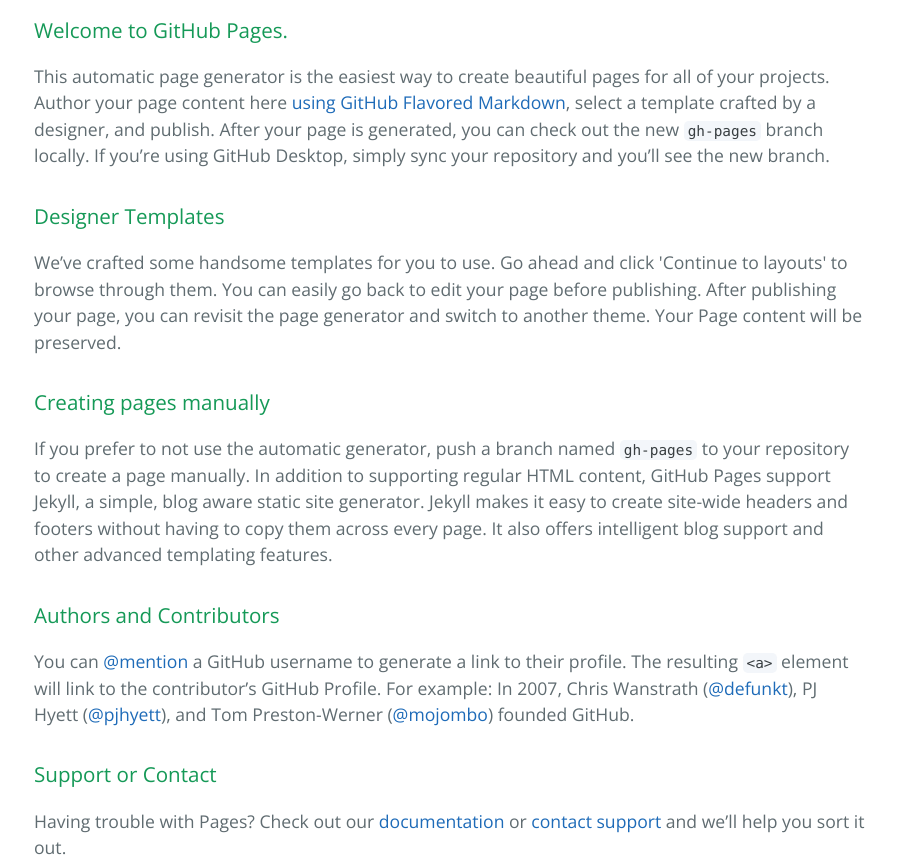
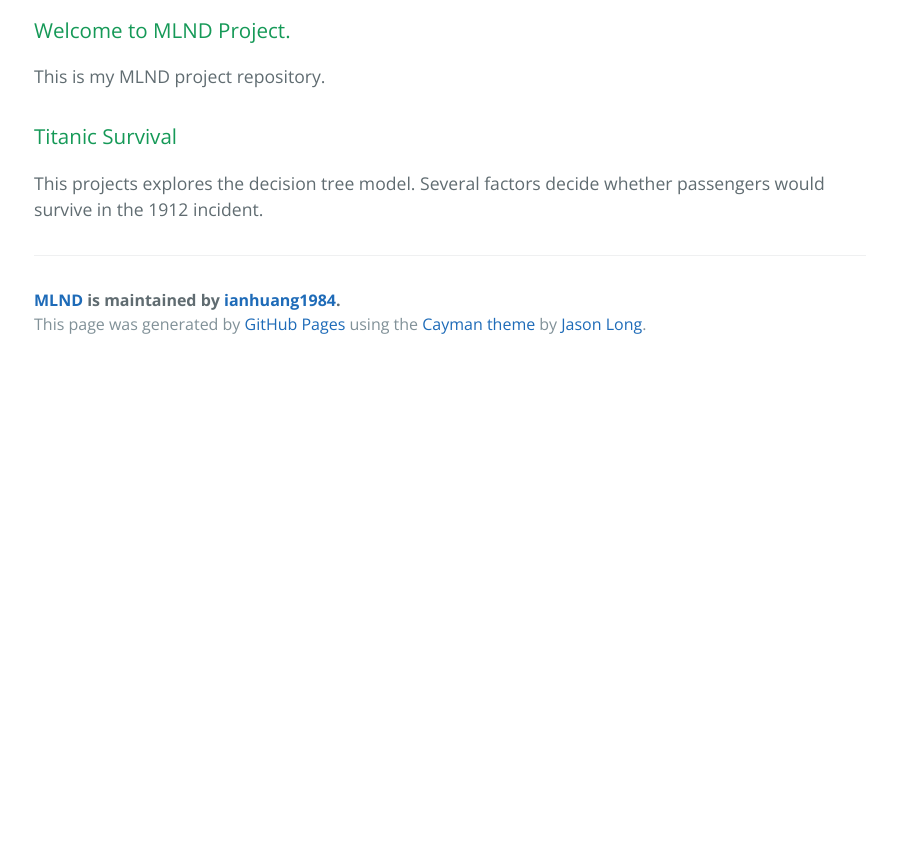
Before and after one commit to ianhuang1984/MLND, a plain HTML site: page index.html in a window 1280 px wide. Shown: the part 400-1264 px from the top of the page, without its empty margins (190-1087 px from the left). After the commit the page ends 800 px from the top, so only its background shows below. Drawn offline with nearby package versions, Linux system fonts and the light colour scheme.

```diff
--- a/index.html
+++ b/index.html
@@ -13,39 +13,24 @@
     <section class="page-header">
       <h1 class="project-name">MLND</h1>
       <h2 class="project-tagline">For MLND</h2>
-      <a href="https://github.com/ianhuang1984/MLND" class="btn">View on GitHub</a>
-      <a href="https://github.com/ianhuang1984/MLND/zipball/master" class="btn">Download .zip</a>
-      <a href="https://github.com/ianhuang1984/MLND/tarball/master" class="btn">Download .tar.gz</a>
+      <a href="https://github.com/ianhuang1984/MLND-P0" class="btn">View on GitHub</a>
+      <a href="https://github.com/ianhuang1984/MLND-P0/zipball/master" class="btn">Download .zip</a>
+      <a href="https://github.com/ianhuang1984/MLND-P0/tarball/master" class="btn">Download .tar.gz</a>
     </section>
 
     <section class="main-content">
       <h3>
-<a id="welcome-to-github-pages" class="anchor" href="#welcome-to-github-pages" aria-hidden="true"><span aria-hidden="true" class="octicon octicon-link"></span></a>Welcome to GitHub Pages.</h3>
+<a id="welcome-to-mlnd-project" class="anchor" href="#welcome-to-mlnd-project" aria-hidden="true"><span aria-hidden="true" class="octicon octicon-link"></span></a>Welcome to MLND Project.</h3>
 
-<p>This automatic page generator is the easiest way to create beautiful pages for all of your projects. Author your page content here <a href="https://guides.github.com/features/mastering-markdown/">using GitHub Flavored Markdown</a>, select a template crafted by a designer, and publish. After your page is generated, you can check out the new <code>gh-pages</code> branch locally. If you’re using GitHub Desktop, simply sync your repository and you’ll see the new branch.</p>
+<p>This is my MLND project repository.</p>
 
 <h3>
-<a id="designer-templates" class="anchor" href="#designer-templates" aria-hidden="true"><span aria-hidden="true" class="octicon octicon-link"></span></a>Designer Templates</h3>
+<a id="titanic-survival" class="anchor" href="#titanic-survival" aria-hidden="true"><span aria-hidden="true" class="octicon octicon-link"></span></a>Titanic Survival</h3>
 
-<p>We’ve crafted some handsome templates for you to use. Go ahead and click 'Continue to layouts' to browse through them. You can easily go back to edit your page before publishing. After publishing your page, you can revisit the page generator and switch to another theme. Your Page content will be preserved.</p>
-
-<h3>
-<a id="creating-pages-manually" class="anchor" href="#creating-pages-manually" aria-hidden="true"><span aria-hidden="true" class="octicon octicon-link"></span></a>Creating pages manually</h3>
-
-<p>If you prefer to not use the automatic generator, push a branch named <code>gh-pages</code> to your repository to create a page manually. In addition to supporting regular HTML content, GitHub Pages support Jekyll, a simple, blog aware static site generator. Jekyll makes it easy to create site-wide headers and footers without having to copy them across every page. It also offers intelligent blog support and other advanced templating features.</p>
-
-<h3>
-<a id="authors-and-contributors" class="anchor" href="#authors-and-contributors" aria-hidden="true"><span aria-hidden="true" class="octicon octicon-link"></span></a>Authors and Contributors</h3>
-
-<p>You can <a href="https://help.github.com/articles/basic-writing-and-formatting-syntax/#mentioning-users-and-teams" class="user-mention">@mention</a> a GitHub username to generate a link to their profile. The resulting <code>&lt;a&gt;</code> element will link to the contributor’s GitHub Profile. For example: In 2007, Chris Wanstrath (<a href="https://github.com/defunkt" class="user-mention">@defunkt</a>), PJ Hyett (<a href="https://github.com/pjhyett" class="user-mention">@pjhyett</a>), and Tom Preston-Werner (<a href="https://github.com/mojombo" class="user-mention">@mojombo</a>) founded GitHub.</p>
-
-<h3>
-<a id="support-or-contact" class="anchor" href="#support-or-contact" aria-hidden="true"><span aria-hidden="true" class="octicon octicon-link"></span></a>Support or Contact</h3>
-
-<p>Having trouble with Pages? Check out our <a href="https://help.github.com/pages">documentation</a> or <a href="https://github.com/contact">contact support</a> and we’ll help you sort it out.</p>
+<p>This projects explores the decision tree model. Several factors decide whether passengers would survive in the 1912 incident.</p>
 
       <footer class="site-footer">
-        <span class="site-footer-owner"><a href="https://github.com/ianhuang1984/MLND">MLND</a> is maintained by <a href="https://github.com/ianhuang1984">ianhuang1984</a>.</span>
+        <span class="site-footer-owner"><a href="https://github.com/ianhuang1984/MLND-P0">MLND</a> is maintained by <a href="https://github.com/ianhuang1984">ianhuang1984</a>.</span>
 
         <span class="site-footer-credits">This page was generated by <a href="https://pages.github.com">GitHub Pages</a> using the <a href="https://github.com/jasonlong/cayman-theme">Cayman theme</a> by <a href="https://twitter.com/jasonlong">Jason Long</a>.</span>
       </footer>
```
Also changed, not shown: params.json (+1 -1 lines).
